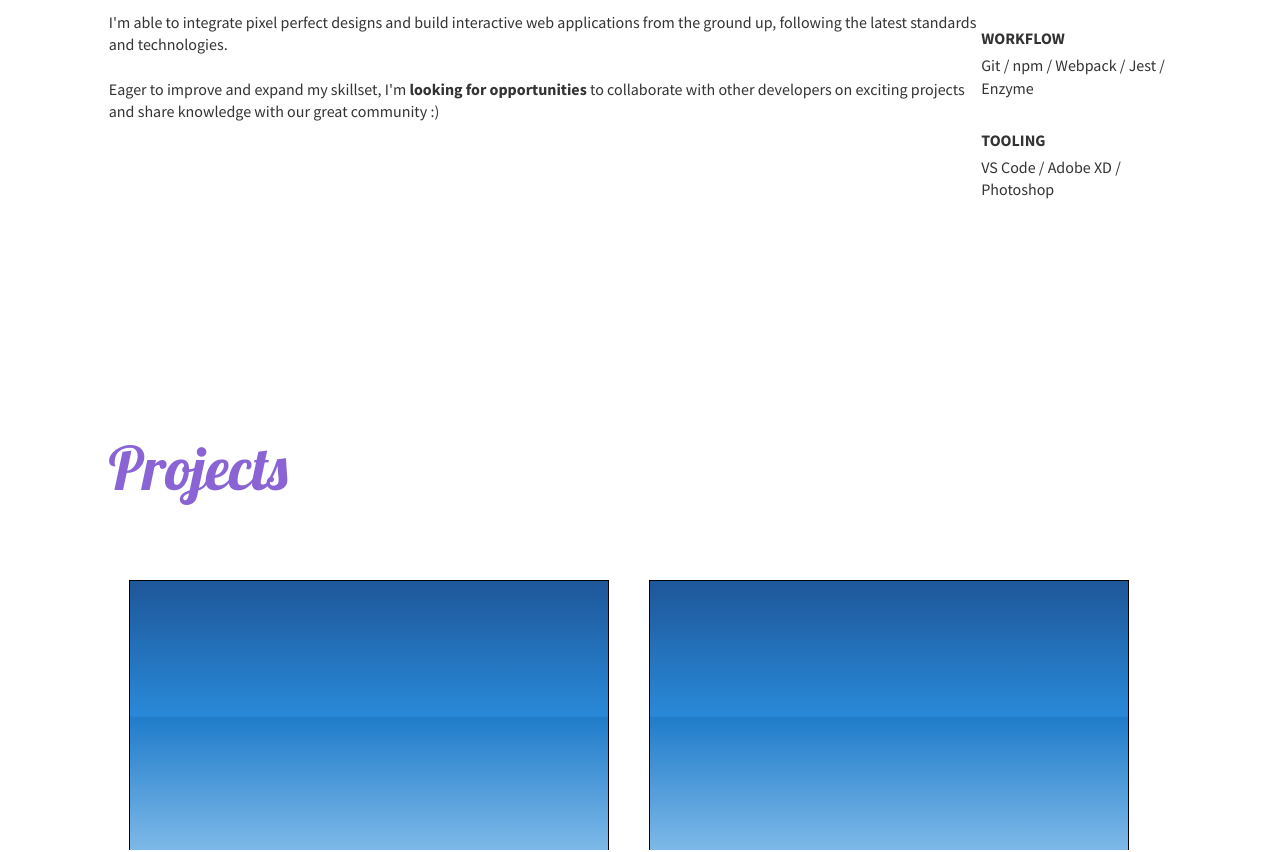
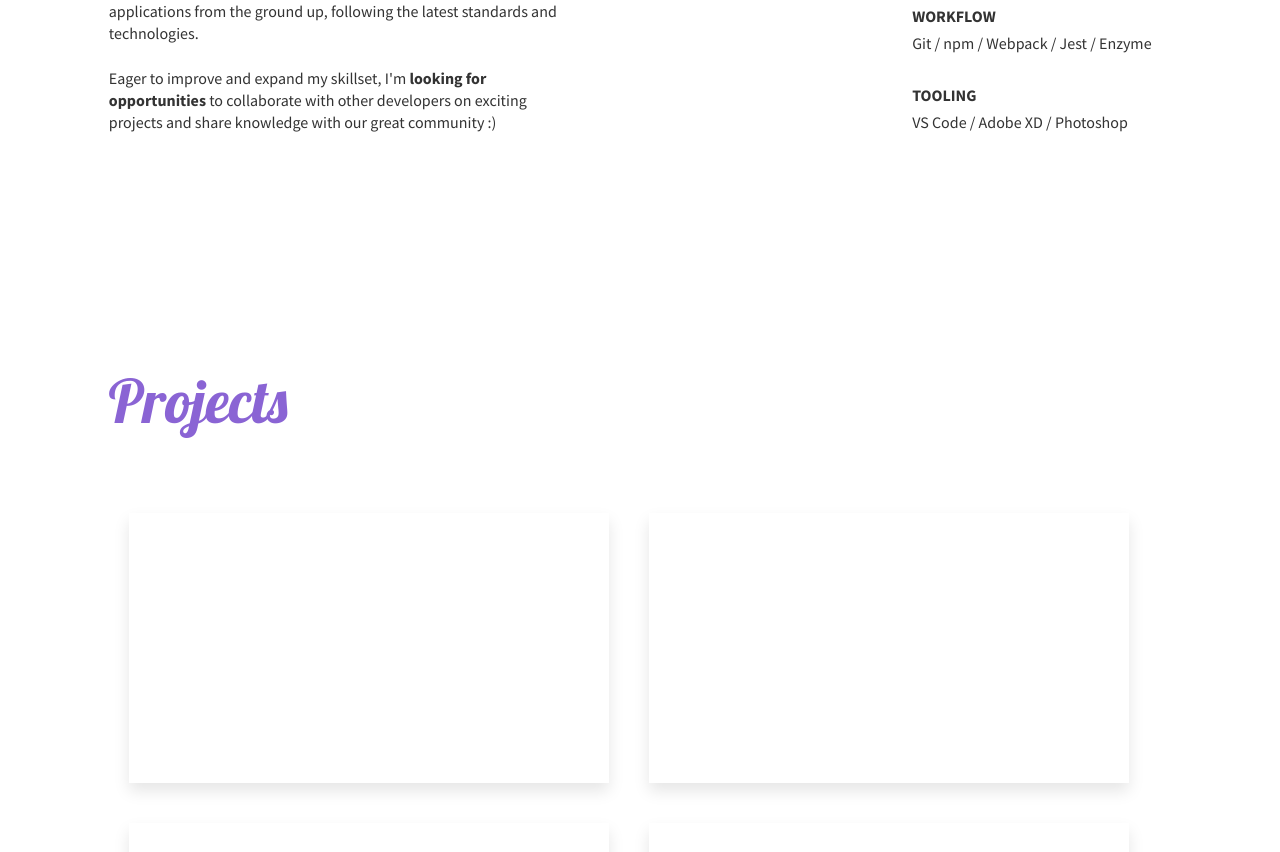
Before and after one commit to kevscript/vue-folio, a Vue app: page / in a window 1280 px wide. Shown: the part 915-1767 px from the top of the page. Built offline with nearby package versions, Linux system fonts and the light colour scheme.

Commit message:
fixed some styling

```diff
--- a/src/styles/_layout.scss
+++ b/src/styles/_layout.scss
@@ -7,3 +7,7 @@ body {
   width: 83%;
   margin: 0 auto;
 }
+
+p {
+  max-width: 450px;
+}
--- a/src/styles/home/projects.scss
+++ b/src/styles/home/projects.scss
@@ -15,9 +15,10 @@
     position: relative;
     max-width: 100%;
     max-height: 270px;
-    border: 1px solid black;
+    box-shadow: 0px 8px 15px rgba(0, 0, 0, 0.1);
     width: 480px;
     margin: 25px 0;
+    overflow: hidden;
 
     @media only screen and (min-width: 960px) {
       margin: 20px 20px;
@@ -32,7 +33,10 @@
     width: 100%;
     padding-bottom: 56.25%;
     max-width: 500px;
-    background: linear-gradient(to bottom, rgba(30,87,153,1) 0%,rgba(41,137,216,1) 50%,rgba(32,124,202,1) 51%,rgba(125,185,232,1) 100%);
+
+    img {
+      width: 100%;
+    }
   }
 
 }
```
